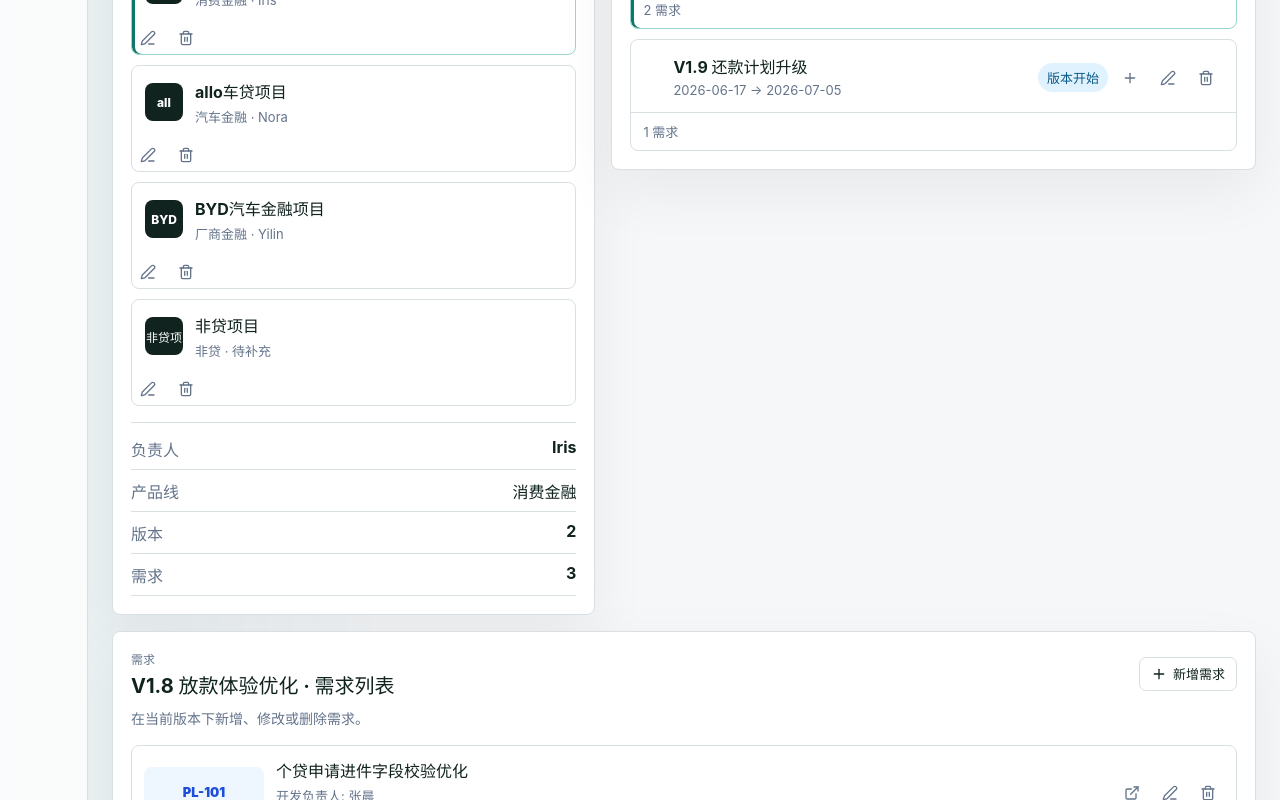
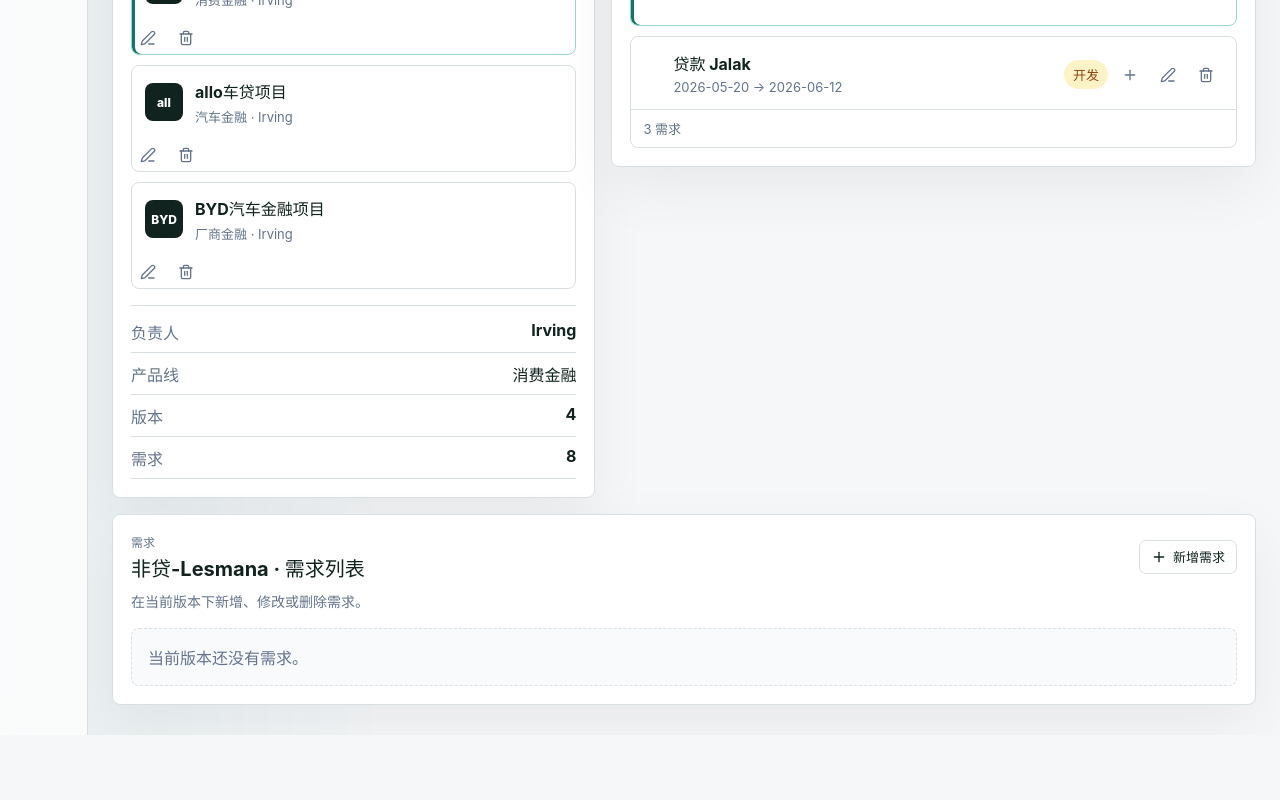
Before and after one commit to irvinezhao/pm-dashboard, a React (Vite) app: page / in a window 1280 px wide. Shown: the part 500-1300 px from the top of the page. After the commit the page ends 1235 px from the top, so only its background shows below. Built offline with nearby package versions, Linux system fonts and the light colour scheme.

Commit message:
Use captured dashboard data as defaults

```diff
--- a/src/constants.ts
+++ b/src/constants.ts
@@ -1,8 +1,8 @@
 import type { ProjectDraft, RequirementDraft, Stage, VersionDraft } from './types'
 
 export const today = '2026-05-26'
-export const storageKey = 'pm-dashboard-projects-v1'
-export const importedProjectIds = ['non-loan-current']
+export const storageKey = 'pm-dashboard-projects-v2'
+export const importedProjectIds: string[] = []
 export const stages: Stage[] = ['development', 'uat', 'production']
 
 export const emptyVersionDraft: VersionDraft = {
--- a/src/data/initialProjects.ts
+++ b/src/data/initialProjects.ts
@@ -4,46 +4,101 @@ export const initialProjects: Project[] = [
   {
     id: 'allo-personal-loan',
     name: 'allo个贷项目',
-    owner: 'Iris',
+    owner: 'Irving',
     productLine: '消费金融',
     versions: [
       {
         id: 'allo-pl-v1-8',
-        name: 'V1.8 放款体验优化',
+        name: '非贷-Lesmana',
+        startDate: '2026-05-20',
+        endDate: '2026-06-12',
+        stage: 'development',
+        requirements: [],
+        subVersions: [
+          {
+            id: 'version-1779778140550-628c575c8c8d58',
+            name: 'L-S-2605 Minor',
+            startDate: '2026-05-17',
+            endDate: '2026-06-12',
+            stage: 'development',
+            requirements: [
+              {
+                id: 'requirement-1779778225449-4c98b61d658a78',
+                code: '1466',
+                title: '(Regulatory) QRIS MPM (Domestic + Cross Border ) Fixing for ASPI',
+                link: 'https://docs.google.com/document/d/1s84VmQEuvHyyeQzqb0o6d-MdRVsJPZ_GVHcqths5iIY/edit?tab=t.0',
+                owner: 'Keane',
+              },
+              {
+                id: 'requirement-1779778191218-8ea57a739af498',
+                code: '1465',
+                title: 'Weverse',
+                link: 'https://docs.google.com/document/d/1DKJ7ttP_xGisFOSz0BSpxd5DW4cMrwwyMnJGgSzbZbA/edit?tab=t.0',
+                owner: 'Keane',
+              },
+            ],
+            subVersions: [],
+          },
+          {
+            id: 'version-1779777965819-66a30b4252dda8',
+            name: 'L-S-2604 Major',
+            startDate: '2026-04-06',
+            endDate: '2026-05-22',
+            stage: 'production',
+            requirements: [
+              {
+                id: 'requirement-1779778272715-e7fa76b414f5c8',
+                code: '1458',
+                title: 'Allo Fest Gamification',
+                link: '',
+                owner: '',
+              },
+              {
+                id: 'requirement-1779778262466-cc2e25559eaa1',
+                code: '1432',
+                title: '(Regulatotry) QRIS Tap UI Adjustment',
+                link: '',
+                owner: '',
+              },
+              {
+                id: 'requirement-1779778251949-3b1e4174c2a0d8',
+                code: '1448',
+                title: 'POJK 24: Automatic Account Level Change Capability',
+                link: '',
+                owner: '',
+              },
+            ],
+            subVersions: [],
+          },
+        ],
+      },
+      {
+        id: 'allo-pl-v1-9',
+        name: '贷款 Jalak',
         startDate: '2026-05-20',
         endDate: '2026-06-12',
         stage: 'development',
         requirements: [
           {
-            id: 'req-pl-101',
-            code: 'PL-101',
-            title: '个贷申请进件字段校验优化',
-            link: 'https://example.com/allo-pl-101',
-            owner: '张晨',
+            id: 'requirement-1779778471779-e0b559dfe7b478',
+            code: '245282',
+            title: 'Shadow limit phase 4 - Loan restructure overdue',
+            link: '',
+            owner: '',
           },
           {
-            id: 'req-pl-118',
-            code: 'PL-118',
-            title: '授信结果页增加失败原因展示',
-            link: 'https://example.com/allo-pl-118',
-            owner: 'Leo',
+            id: 'requirement-1779778459162-254858133cc7d8',
+            code: '242721',
+            title: 'Collection Reminder Phase II',
+            link: '',
+            owner: '',
           },
-        ],
-        subVersions: [],
-      },
-      {
-        id: 'allo-pl-v1-9',
-        name: 'V1.9 还款计划升级',
-        startDate: '2026-06-17',
-        endDate: '2026-07-05',
-        stage: 'versionStart',
-        requirements: [
           {
             id: 'req-pl-132',
-            code: 'PL-132',
-            title: '提前还款试算链路',
-            link: 'https://example.com/allo-pl-132',
-            owner: 'Mika',
+            code: '490401',
+            title: 'IUPP Batch Function Optimization',
+            link: '',
+            owner: '',
           },
         ],
         subVersions: [],
@@ -53,29 +108,22 @@ export const initialProjects: Project[] = [
   {
     id: 'allo-auto-loan',
     name: 'allo车贷项目',
-    owner: 'Nora',
+    owner: 'Irving',
     productLine: '汽车金融',
     versions: [
       {
         id: 'allo-al-v2-3',
-        name: 'V2.3 车辆评估接入',
-        startDate: '2026-05-13',
-        endDate: '2026-06-04',
-        stage: 'uat',
+        name: 'V1.0',
+        startDate: '2026-03-04',
+        endDate: '2026-04-15',
+        stage: 'production',
         requirements: [
           {
-            id: 'req-al-207',
-            code: 'AL-207',
-            title: '二手车估值服务接入',
-            link: 'https://example.com/allo-al-207',
-            owner: '王宇',
-          },
-          {
             id: 'req-al-214',
-            code: 'AL-214',
-            title: '车贷审批附件补传',
-            link: 'https://example.com/allo-al-214',
-            owner: 'Diego',
+            code: 'x',
+            title: '车贷',
+            link: '',
+            owner: 'Qiang',
           },
         ],
         subVersions: [],
@@ -85,127 +133,18 @@ export const initialProjects: Project[] = [
   {
     id: 'byd-auto-finance',
     name: 'BYD汽车金融项目',
-    owner: 'Yilin',
+    owner: 'Irving',
     productLine: '厂商金融',
     versions: [
       {
-        id: 'byd-af-v3-1',
-        name: 'V3.1 经销商进件',
-        startDate: '2026-05-01',
-        endDate: '2026-05-28',
-        stage: 'production',
-        requirements: [
-          {
-            id: 'req-byd-301',
-            code: 'BYD-301',
-            title: '经销商渠道码自动识别',
-            link: 'https://example.com/byd-af-301',
-            owner: '陈墨',
-          },
-          {
-            id: 'req-byd-319',
-            code: 'BYD-319',
-            title: '投产前资金方路由校验',
-            link: 'https://example.com/byd-af-319',
-            owner: 'Iris',
-          },
-        ],
-        subVersions: [],
-      },
-      {
         id: 'byd-af-v3-2',
-        name: 'V3.2 贴息策略',
-        startDate: '2026-06-03',
-        endDate: '2026-06-26',
+        name: '前期沟通',
+        startDate: '2026-04-01',
+        endDate: '2026-07-30',
         stage: 'versionStart',
-        requirements: [
-          {
-            id: 'req-byd-332',
-            code: 'BYD-332',
-            title: '新能源车型贴息规则配置',
-            link: 'https://example.com/byd-af-332',
-            owner: 'Nora',
-          },
-        ],
+        requirements: [],
         subVersions: [],
       },
     ],
   },
-  {
-    id: 'non-loan-current',
-    name: '非贷项目',
-    owner: '待补充',
-    productLine: '非贷',
-    versions: [
-      {
-        id: 'non-loan-current-version',
-        name: '当前非贷版本',
-        startDate: '2026-04-06',
-        endDate: '2026-06-12',
-        stage: 'uat',
-        requirements: [
-          {
-            id: 'req-non-loan-ls-2604',
-            code: 'L-S-2604 Major',
-            title:
-              'POJK 24: Automatic Account Level Change Capability - Gamification | Start Dev 2026-04-06 | UAT Rollout 2026-05-11 | UAT Signoff 2026-05-19 | CAB 2026-05-20 | PROD 2026-05-21~22 | Status UAT',
-            link: '',
-            owner: '',
-          },
-          {
-            id: 'req-non-loan-urgent-20260508',
-            code: 'Urgent-20260508',
-            title:
-              "[Bug] Cannot Click Pay When user didn't have paylater and point amount is 0; [BUG] Cardless Cash Withdrawal - Limited Testing Config Hardening | Start Dev 2026-05-06 | UAT Rollout 2026-05-07 | UAT Signoff 2026-05-08 | CAB 2026-05-11 | PROD 2026-05-12 | Status Done",
-            link: '',
-            owner: '',
-          },
-          {
-            id: 'req-non-loan-ls-2605',
-            code: 'L-S-2605 Minor',
-            title:
-              'Weverse | Start Dev 2026-05-17 | UAT Rollout 2026-06-01 | UAT Signoff 2026-06-11 | CAB 2026-06-11 | PROD 2026-06-12 | Status Technical Design',
-            link: '',
-            owner: '',
-          },
-        ],
-        subVersions: [
-          {
-            id: 'non-loan-current-sub-1',
-            name: 'L-S-2604 Major 子版本',
-            startDate: '2026-04-06',
-            endDate: '2026-05-22',
-            stage: 'uat',
-            requirements: [
-              {
-                id: 'req-non-loan-sub-2604',
-                code: 'L-S-2604-A',
-                title: 'Automatic Account Level Change Capability 子项',
-                link: '',
-                owner: '',
-              },
-            ],
-            subVersions: [],
-          },
-          {
-            id: 'non-loan-current-sub-2',
-            name: 'Urgent-20260508 子版本',
-            startDate: '2026-05-06',
-            endDate: '2026-05-12',
-            stage: 'production',
-            requirements: [
-              {
-                id: 'req-non-loan-sub-urgent',
-                code: 'Urgent-20260508-A',
-                title: 'Cannot Click Pay / Cardless Cash Withdrawal 子项',
-                link: '',
-                owner: '',
-              },
-            ],
-            subVersions: [],
-          },
-        ],
-      },
-    ],
-  },
 ]
```
